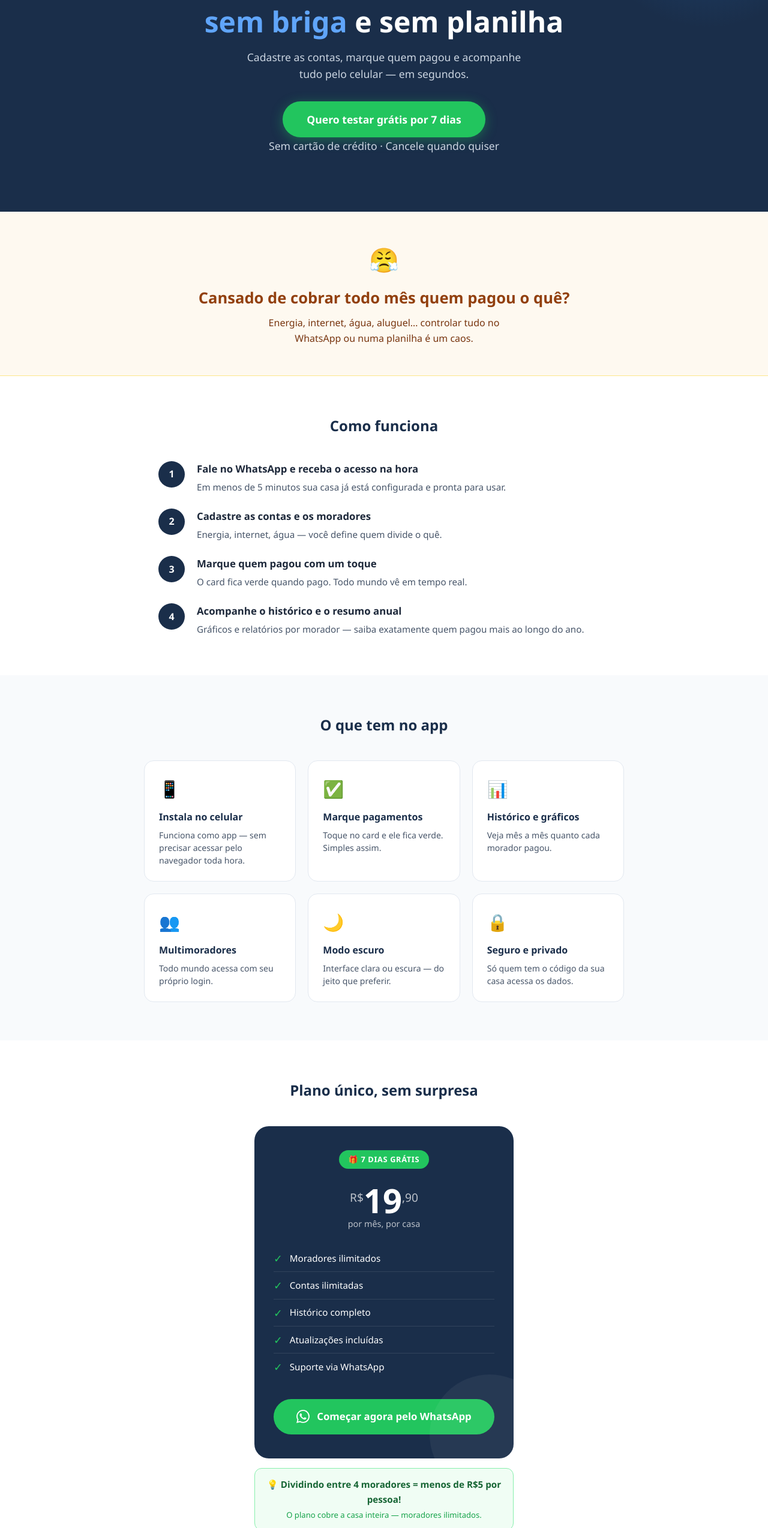
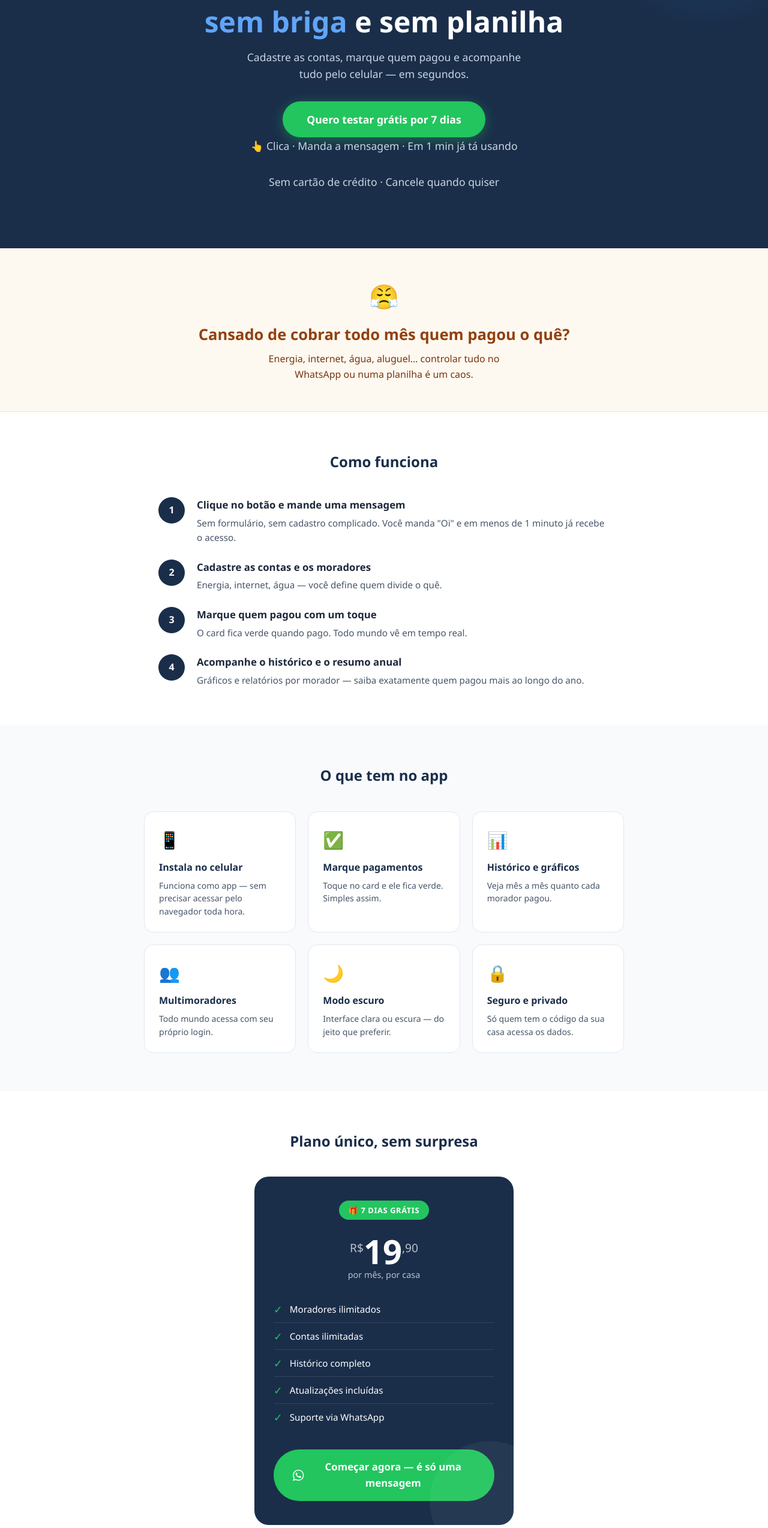
Before and after one commit to contascasaapp-byte/contas-de-casa-landing, a plain HTML site: page index.html in a window 1280 px wide. Shown: the part 252-2800 px from the top of the page at 60% size. Drawn offline with Linux system fonts and the light colour scheme.

Commit message:
Add files via upload

```diff
--- a/index.html
+++ b/index.html
@@ -419,7 +419,8 @@
   <a href="https://wa.me/5534992058222?text=Oi!+Quero+testar+o+Contas+de+Casa" class="btn-principal" onclick="registrarConversao()">
     Quero testar grátis por 7 dias
   </a>
-  <p class="trial-info">Sem cartão de crédito · Cancele quando quiser</p>
+  <p class="trial-info">👆 Clica · Manda a mensagem · Em 1 min já tá usando</p>
+  <p class="trial-info" style="margin-top:0.4rem">Sem cartão de crédito · Cancele quando quiser</p>
 </section>
 
 <!-- PROBLEMA -->
@@ -436,8 +437,8 @@
     <div class="passo">
       <div class="passo-numero">1</div>
       <div class="passo-texto">
-        <h3>Fale no WhatsApp e receba o acesso na hora</h3>
-        <p>Em menos de 5 minutos sua casa já está configurada e pronta para usar.</p>
+        <h3>Clique no botão e mande uma mensagem</h3>
+        <p>Sem formulário, sem cadastro complicado. Você manda "Oi" e em menos de 1 minuto já recebe o acesso.</p>
       </div>
     </div>
     <div class="passo">
@@ -519,7 +520,7 @@
       <svg class="wpp-icon" viewBox="0 0 24 24" xmlns="http://www.w3.org/2000/svg">
         <path d="M17.472 14.382c-.297-.149-1.758-.867-2.03-.967-.273-.099-.471-.148-.67.15-.197.297-.767.966-.94 1.164-.173.199-.347.223-.644.075-.297-.15-1.255-.463-2.39-1.475-.883-.788-1.48-1.761-1.653-2.059-.173-.297-.018-.458.13-.606.134-.133.298-.347.446-.52.149-.174.198-.298.298-.497.099-.198.05-.371-.025-.52-.075-.149-.669-1.612-.916-2.207-.242-.579-.487-.5-.669-.51-.173-.008-.371-.01-.57-.01-.198 0-.52.074-.792.372-.272.297-1.04 1.016-1.04 2.479 0 1.462 1.065 2.875 1.213 3.074.149.198 2.096 3.2 5.077 4.487.709.306 1.262.489 1.694.625.712.227 1.36.195 1.871.118.571-.085 1.758-.719 2.006-1.413.248-.694.248-1.289.173-1.413-.074-.124-.272-.198-.57-.347m-5.421 7.403h-.004a9.87 9.87 0 01-5.031-1.378l-.361-.214-3.741.982.998-3.648-.235-.374a9.86 9.86 0 01-1.51-5.26c.001-5.45 4.436-9.884 9.888-9.884 2.64 0 5.122 1.03 6.988 2.898a9.825 9.825 0 012.893 6.994c-.003 5.45-4.437 9.884-9.885 9.884m8.413-18.297A11.815 11.815 0 0012.05 0C5.495 0 .16 5.335.157 11.892c0 2.096.547 4.142 1.588 5.945L.057 24l6.305-1.654a11.882 11.882 0 005.683 1.448h.005c6.554 0 11.89-5.335 11.893-11.893a11.821 11.821 0 00-3.48-8.413z"/>
       </svg>
-      Começar agora pelo WhatsApp
+      Começar agora — é só uma mensagem
     </a>
   </div>
   <div style="margin-top:1rem; background:#f0fdf4; border:1px solid #86efac; border-radius:12px; padding:0.9rem 1.2rem; text-align:center;">
@@ -572,7 +573,8 @@
 <!-- CTA FINAL -->
 <section style="background: var(--azul); color: white; text-align: center; padding: 4rem 1.5rem;">
   <h2 style="font-size: 1.8rem; font-weight: 800; margin-bottom: 1rem;">Pronto pra acabar com a confusão das contas?</h2>
-  <p style="color: #cbd5e1; margin-bottom: 2rem;">Comece grátis hoje. Sem cartão, sem complicação.</p>
+  <p style="color: #cbd5e1; margin-bottom: 0.5rem;">Comece grátis hoje. Sem cartão, sem complicação.</p>
+  <p style="color: #86efac; margin-bottom: 2rem; font-size: 0.95rem;">⚡ Manda uma mensagem e em 1 minuto sua casa já tá no app.</p>
   <a href="https://wa.me/5534992058222?text=Oi!+Quero+testar+o+Contas+de+Casa" class="btn-principal" onclick="registrarConversao()">
     Falar no WhatsApp agora
   </a>
```
